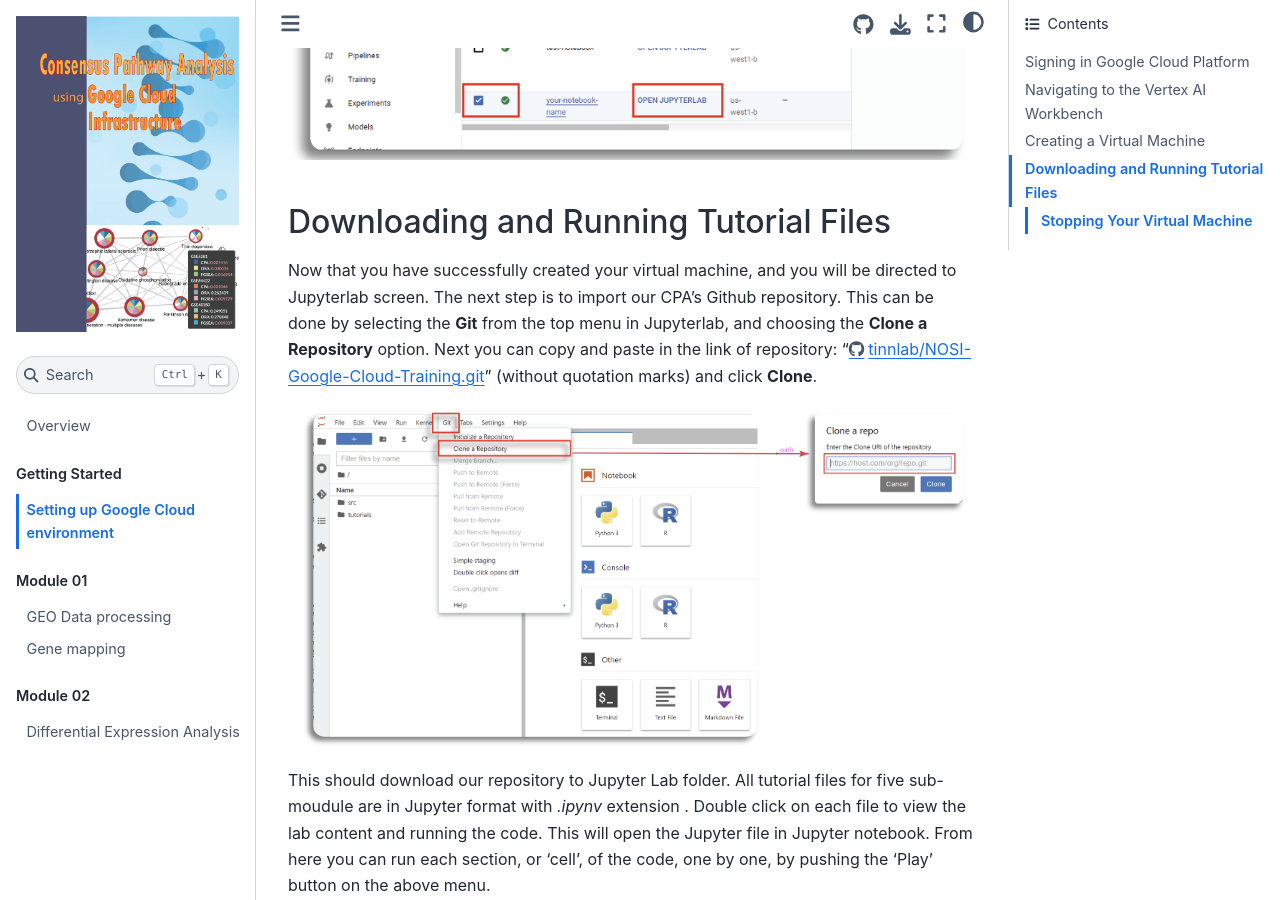
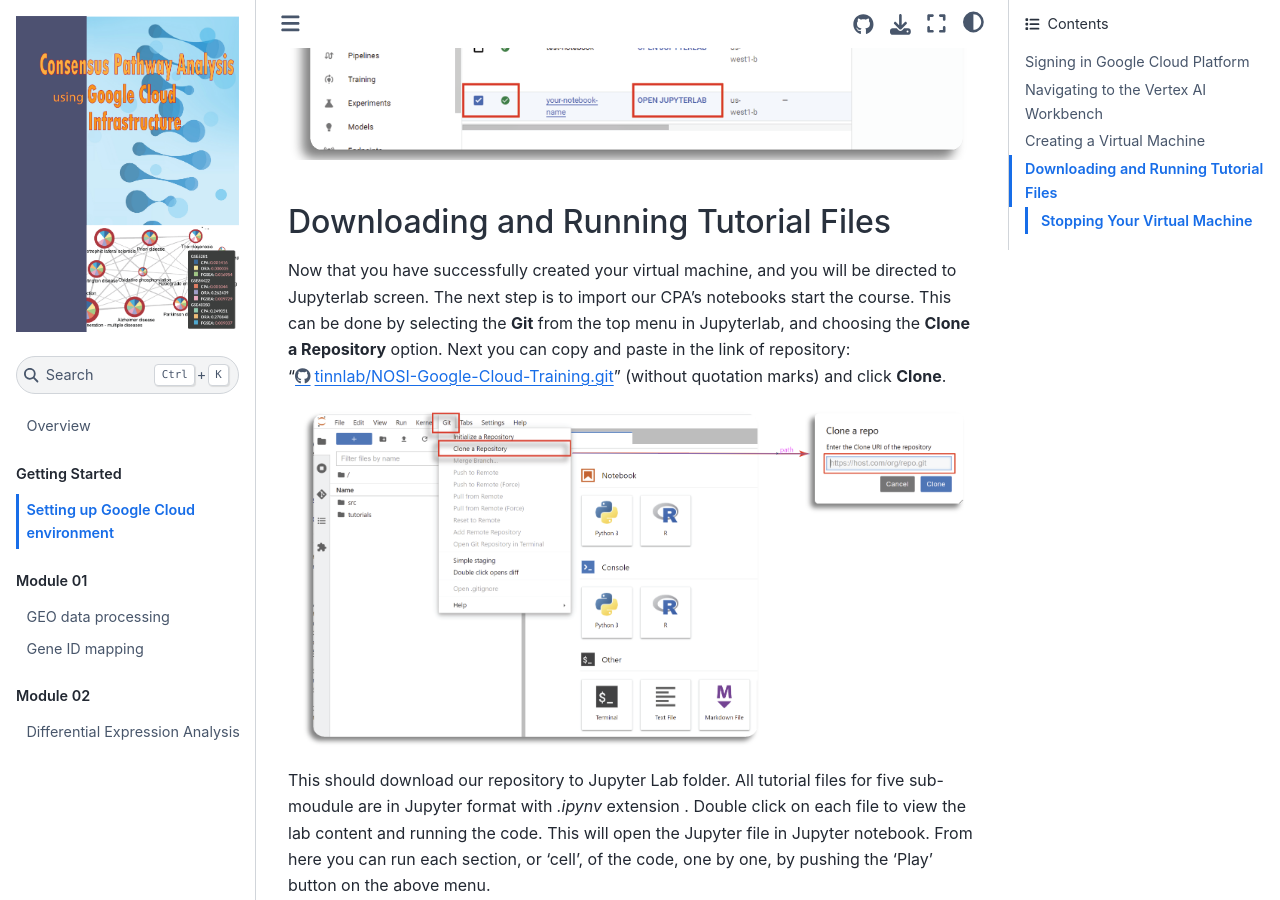
Before and after one commit to tinnlab/NOSI-Google-Cloud-Training, a Jupyter Book: the page built from VertexAI.md, in a window 1280 px wide and 900 px high, scrolled down 3784 px. Built offline with Jupyter Book 1.0.4 settings and Sphinx 7.4.7 and the Sphinx Book theme 1.1.4, drawn with Linux system fonts in a browser that asks for light colours; some of the changed text lies outside the part shown.

Commit message:
Bang
update gene mapping

```diff
--- a/VertexAI.md
+++ b/VertexAI.md
@@ -36,7 +36,9 @@
 
 ## Downloading and Running Tutorial Files
 
-Now that you have successfully created your virtual machine, and you will be directed to Jupyterlab screen. The next step is to import our CPA's Github repository. This can be done by selecting the __Git__ from the top menu in Jupyterlab, and choosing the __Clone a Repository__ option.
+Now that you have successfully created your virtual machine, and you will be directed to Jupyterlab screen.
+The next step is to import our CPA's notebooks start the course.
+This can be done by selecting the __Git__ from the top menu in Jupyterlab, and choosing the __Clone a Repository__ option.
 Next you can copy and paste in the link of repository: "https://github.com/tinnlab/NOSI-Google-Cloud-Training.git" (without quotation marks) and click __Clone__.
 
 ![](./images/SettingGC/Clone_Git.png)
```
Also changed, not shown: Module01-Data_Processing.ipynb, Module01-Gene_Mapping.ipynb, images/Module1/ProbeID.png (added).
